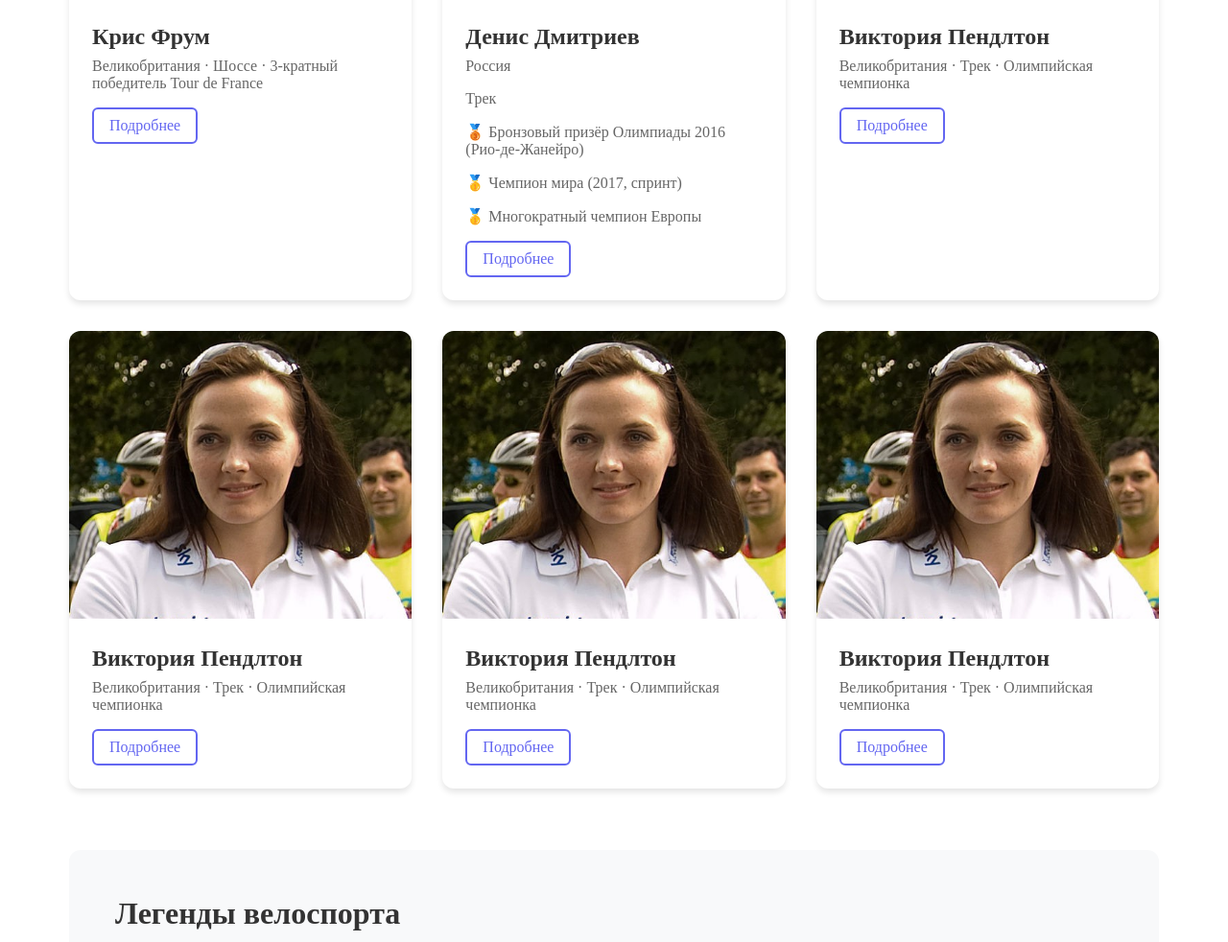
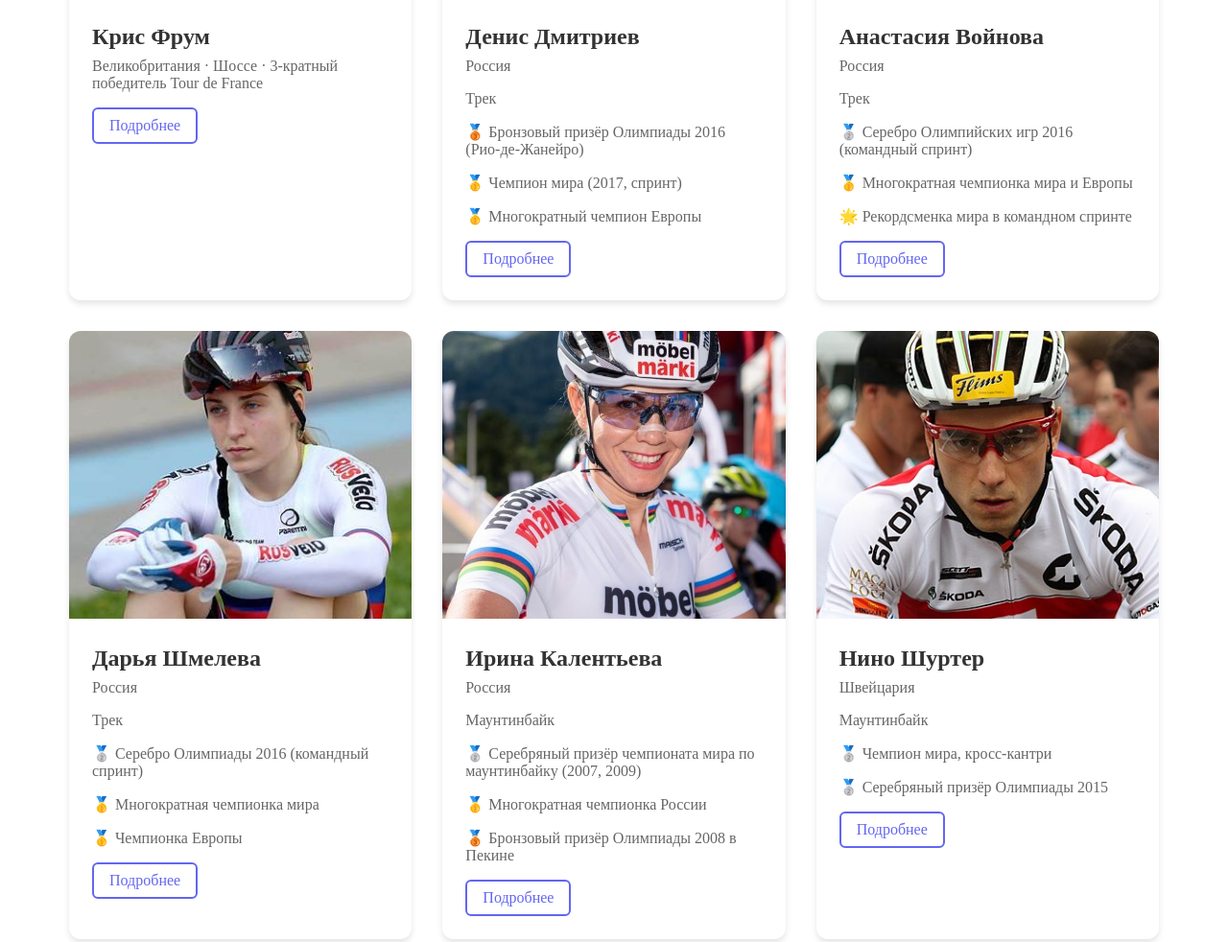
Before and after one commit to M1rei/Cycling, a plain HTML site: page athletes.html in a window 1280 px wide. Shown: the part 1136-2118 px from the top of the page at 96% size. Drawn offline with Linux system fonts and the light colour scheme.

Commit message:
add photo

```diff
--- a/athletes.html
+++ b/athletes.html
@@ -92,37 +92,52 @@
             </div>
 
             <div class="athlete-card">
-                <img src="img/Victoria.jpg" alt="Виктория Пендлтон">
+                <img src="img/Anastasia.jpg" alt="Анастасия Войнова">
                 <div class="athlete-info">
-                    <h2>Виктория Пендлтон</h2>
-                    <p>Великобритания · Трек · Олимпийская чемпионка</p>
+                    <h2>Анастасия Войнова</h2>
+                    <p>Россия</p>
+                    <p>Трек</p>
+                    <p>🥈 Серебро Олимпийских игр 2016 (командный спринт)</p>
+                    <p>🥇 Многократная чемпионка мира и Европы</p>
+                    <p>🌟 Рекордсменка мира в командном спринте</p>
                     <a href="#" class="athlete-details">Подробнее</a>
                 </div>
             </div>
 
             <div class="athlete-card">
-                <img src="img/Victoria.jpg" alt="Виктория Пендлтон">
+                <img src="img/Daria.jpg" alt="Дарья Шмелева">
                 <div class="athlete-info">
-                    <h2>Виктория Пендлтон</h2>
-                    <p>Великобритания · Трек · Олимпийская чемпионка</p>
+                    <h2>Дарья Шмелева</h2>
+                    <p>Россия</p>
+                    <p>Трек</p>
+                    <p>🥈 Серебро Олимпиады 2016 (командный спринт)</p>
+                    <p>🥇 Многократная чемпионка мира</p>
+                    <p>🥇 Чемпионка Европы</p>
                     <a href="#" class="athlete-details">Подробнее</a>
                 </div>
             </div>
 
             <div class="athlete-card">
-                <img src="img/Victoria.jpg" alt="Виктория Пендлтон">
+                <img src="img/Ira.jpeg" alt="Ирина Калентьева">
                 <div class="athlete-info">
-                    <h2>Виктория Пендлтон</h2>
-                    <p>Великобритания · Трек · Олимпийская чемпионка</p>
+                    <h2>Ирина Калентьева</h2>
+                    <p>Россия</p>
+                    <p>Маунтинбайк</p>
+                    <p>🥈 Серебряный призёр чемпионата мира по маунтинбайку (2007, 2009)</p>
+                    <p>🥇 Многократная чемпионка России</p>
+                    <p>🥉 Бронзовый призёр Олимпиады 2008 в Пекине</p>
                     <a href="#" class="athlete-details">Подробнее</a>
                 </div>
             </div>
 
             <div class="athlete-card">
-                <img src="img/Victoria.jpg" alt="Виктория Пендлтон">
+                <img src="img/Nino.jpg" alt="Нино Шуртер">
                 <div class="athlete-info">
-                    <h2>Виктория Пендлтон</h2>
-                    <p>Великобритания · Трек · Олимпийская чемпионка</p>
+                    <h2>Нино Шуртер</h2>
+                    <p>Швейцария</p>
+                    <p>Маунтинбайк</p>
+                    <p>🥈 Чемпион мира, кросс-кантри</p>
+                    <p>🥈 Серебряный призёр Олимпиады 2015</p>
                     <a href="#" class="athlete-details">Подробнее</a>
                 </div>
             </div>
```
Also changed, not shown: img/Anastasia.jpg (added), img/Daria.jpg (added), img/Ira.jpeg (added), img/Nino.jpg (added).
